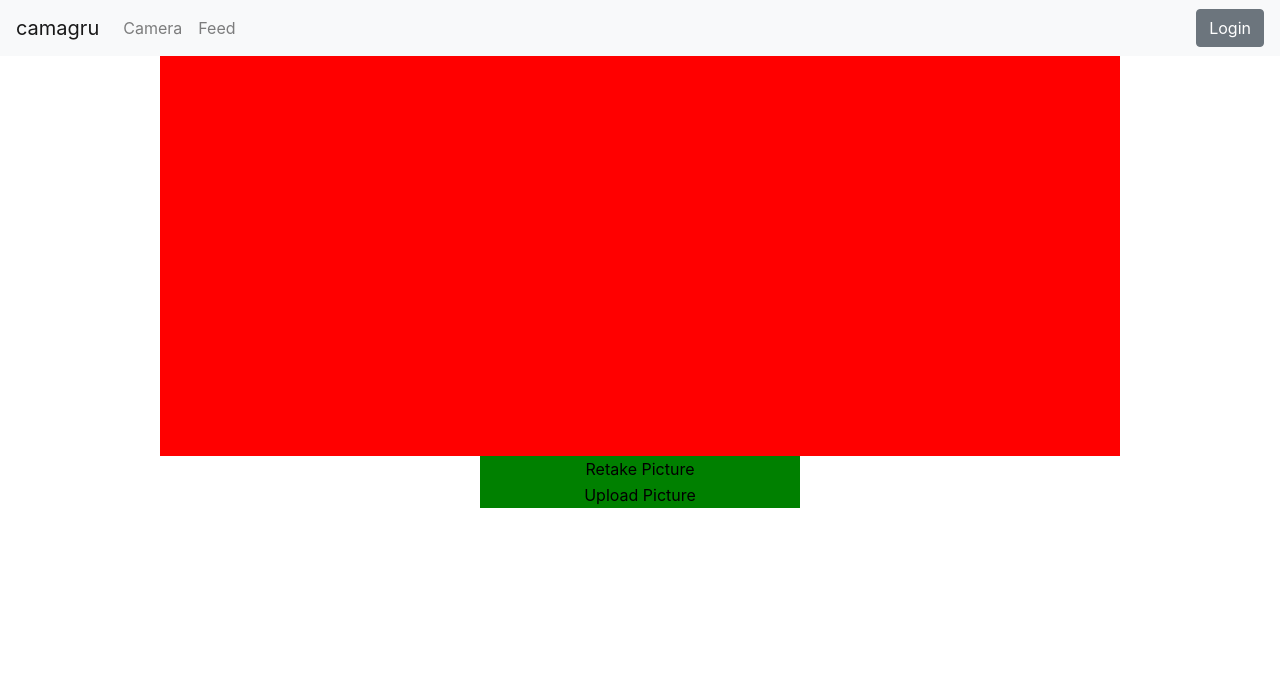
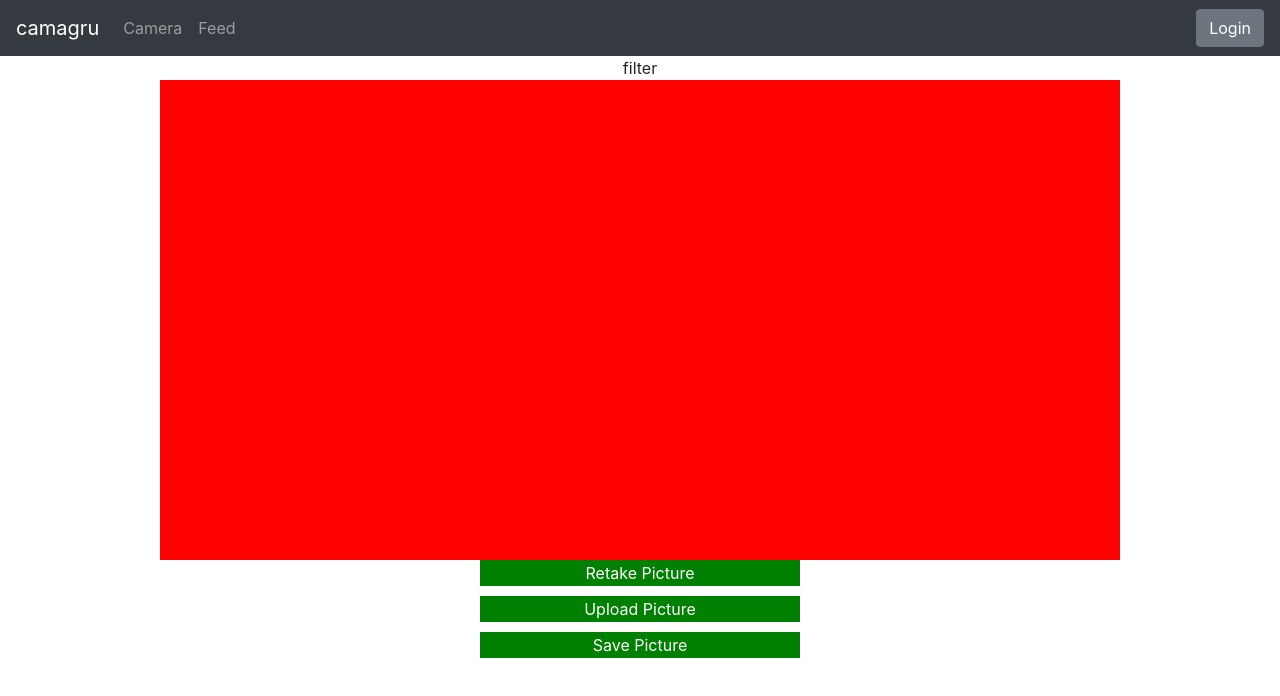
Before and after one commit to ZacheryFaria/camagru, a React (Create React App) app: page /camera in a window 1280 px wide. Both pictures are taken after a click on the button "Take Picture". Shown: the top 696 px of the page. Built offline with nearby package versions, Linux system fonts and the light colour scheme; no server answers.

Commit message:
Started working on connecting to mongo

```diff
--- a/package.json
+++ b/package.json
@@ -13,6 +13,8 @@
     "express": "^4.17.1",
     "html2canvas": "^1.0.0-rc.5",
     "jspdf": "^1.5.3",
+    "mongodb": "^3.5.2",
+    "mongoose": "^5.8.9",
     "react": "^16.12.0",
     "react-bootstrap": "^1.0.0-beta.16",
     "react-cookie": "^4.0.3",
--- a/server.js
+++ b/server.js
@@ -9,6 +9,7 @@ app.use(bodyParser.json());
 app.use(cors());
 
 app.use("/api/auth", require("./routes/api/auth"));
+app.use("/api/content", require("./routes/api/content"));
 
 
 const port = 5000;
--- a/src/components/AppNav.js
+++ b/src/components/AppNav.js
@@ -16,7 +16,7 @@ import { withRouter } from "react-router-dom";
 class AppNav extends Component {
 	static propTypes = {
 		cookies: instanceOf(Cookies).isRequired
-	}
+	};
 
 	constructor(props) {
 		super(props);
@@ -77,7 +77,7 @@ class AppNav extends Component {
 		}
 
 		return (
-			<Navbar color="light" light expand="md">
+			<Navbar color="dark" dark expand="md">
 			<NavbarBrand href="/">camagru</NavbarBrand>
 			<Nav className="mr-auto" navbar>
 				<NavItem>
--- a/src/components/Camera.css
+++ b/src/components/Camera.css
@@ -15,7 +15,7 @@ html, body {
 }
 
 .CameraCanvas {
-	height: 50%;
+	height: 60%;
 	width: 75%;
 	display: none;
 	background-color: red;
@@ -23,7 +23,7 @@ html, body {
 
 .CameraVideo {
 	width: 75%;
-	height: 50%;
+	height: 60%;
 	object-fit: fill;
 }
 
@@ -40,4 +40,6 @@ html, body {
 	border: none;
 	padding: none;
 	background-color: green;
+	color: white;
+	margin-bottom: 10px;
 }
--- a/src/components/Camera.js
+++ b/src/components/Camera.js
@@ -2,6 +2,7 @@ import React, { useState, useEffect } from "react";
 import { withCookies } from 'react-cookie';
 import AppCamera from "./AppCamera";
 import "./Camera.css"
+import FilterBar from "./FilterBar";
 
 function Camera(props) {
 	const [tookPicture, setTookPicture] = useState(false);
@@ -21,12 +22,12 @@ function Camera(props) {
 
 	function retakePicture() {
 		setTookPicture(false);
-		var canv = document.getElementById("videocanvas");
+		let canv = document.getElementById("videocanvas");
 		canv.style.display = "none";
-		var ctx = canv.getContext("2d");
+		let ctx = canv.getContext("2d");
 		ctx.clearRect(0, 0, canv.width, canv.height);
 
-		var vid = document.getElementById("video");
+		let vid = document.getElementById("video");
 		vid.style.display = "block";
 	}
 
@@ -34,21 +35,28 @@ function Camera(props) {
 		console.log("upload...");
 	}
 
+	function savePicture() {
+		console.log("save");
+	}
+
 	useEffect(() => {
 		console.log("updated");
 	});
 
-	const takeButton = <button className="CameraButton" onClick={takePicture}>Take Picture</button>
-	const retakeButton = <button className="CameraButton" onClick={retakePicture}>Retake Picture</button>
-	const uploadButton = <button className="CameraButton" onClick={uploadPicture}>Upload Picture</button>
+	const takeButton = <button className="CameraButton" onClick={takePicture}>Take Picture</button>;
+	const retakeButton = <button className="CameraButton" onClick={retakePicture}>Retake Picture</button>;
+	const uploadButton = <button className="CameraButton" onClick={uploadPicture}>Upload Picture</button>;
+	const saveButton = <button className="CameraButton" onClick={savePicture}>Save Picture</button>;
 
 	return(
 		<div className="Camera">
+			<FilterBar/>
 			<canvas className="CameraCanvas" id="videocanvas"/>
 			<AppCamera />
 			{!tookPicture ? takeButton : null}
 			{tookPicture ? retakeButton : null}
 			{tookPicture ? uploadButton : null}
+			{tookPicture ? saveButton : null}
 		</div>
 	)
 }
--- /dev/null
+++ b/src/components/FilterBar.js
@@ -0,0 +1,12 @@
+import React from "react";
+
+function FilterBar() {
+
+    return (
+      <div>
+          filter
+      </div>
+    );
+}
+
+export default FilterBar;
```
Also changed, not shown: routes/api/content.js (added, +31 -0 lines), 2 other files (tests, documents, lock files or other folders).
